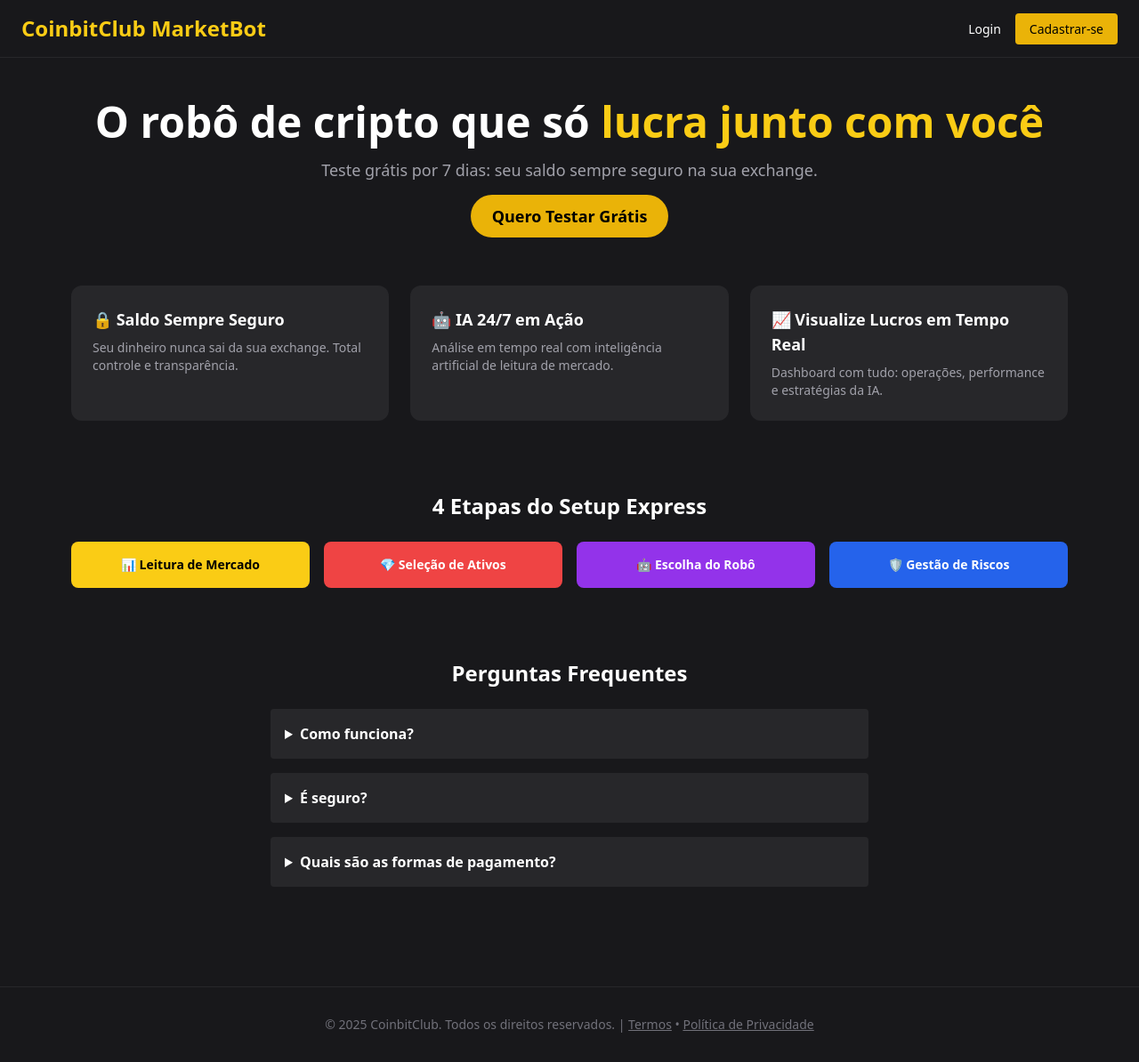
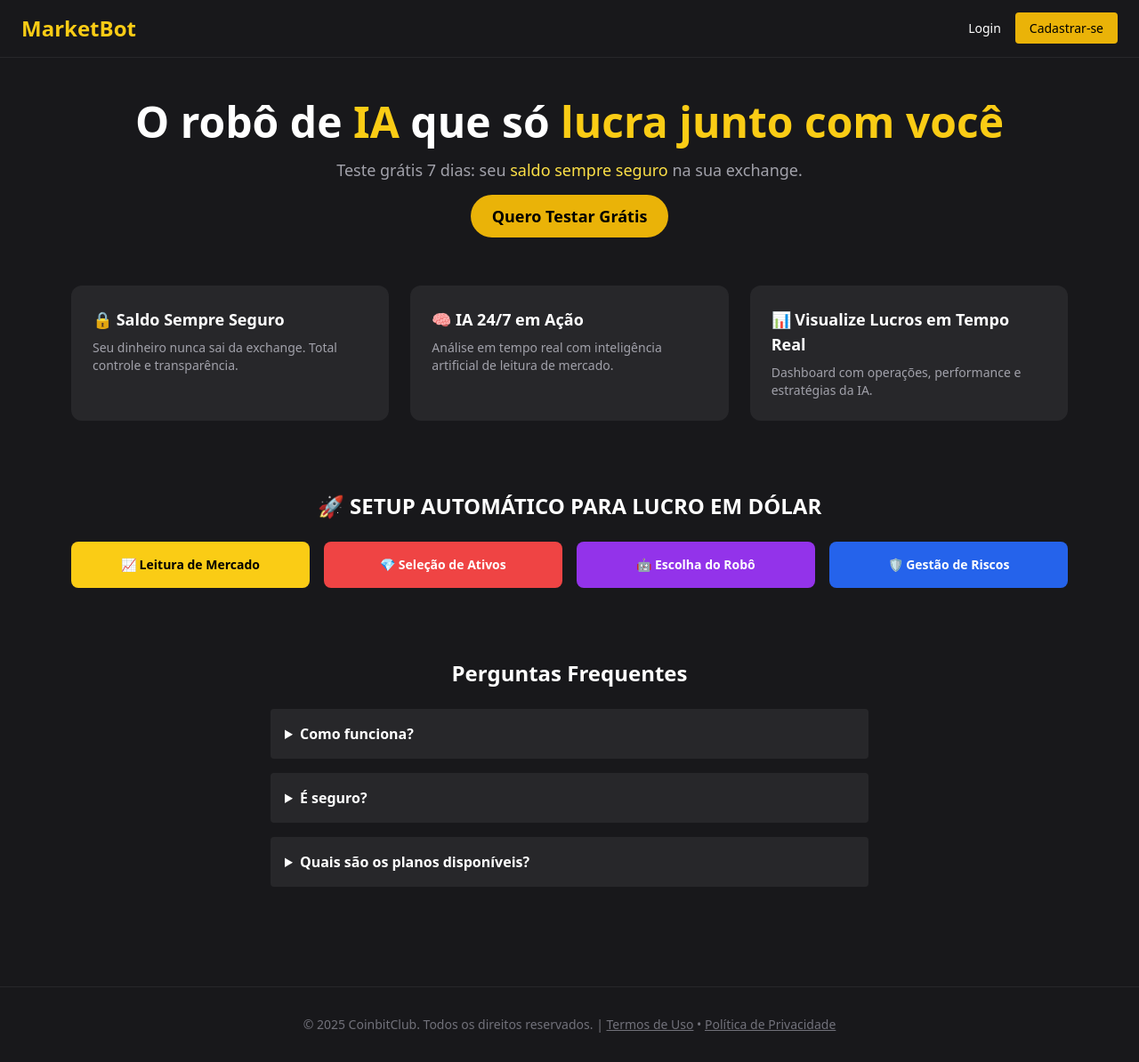
Before and after one commit to coinbitclub/coinbitclub-frontend-premium, a React (Vite) app: page / in a window 1280 px wide. Shown: the whole page at 89% size. Built offline with nearby package versions, Linux system fonts and the light colour scheme.

Commit message:
Deploy premium completo com Tailwind e estrutura funcional

```diff
--- a/src/App.jsx
+++ b/src/App.jsx
@@ -1,13 +1,11 @@
 import React from "react";
 import { BrowserRouter as Router, Routes, Route, Navigate } from "react-router-dom";
 import LandingPage from "./pages/LandingPage";
-import Login from "./pages/Login";
+import Terms from "./pages/Terms"; // caso deseje criar a página
+import Login from "./pages/Login"; // se desejar integrar
 import Register from "./pages/Register";
+import NotFound from "./pages/NotFound";
 import Dashboard from "./pages/Dashboard";
-import Plans from "./pages/Plans";
-import FAQ from "./pages/FAQ";
-import Terms from "./pages/Terms";
-// Você pode adicionar mais páginas conforme forem criadas
 
 export default function App() {
   const isAuthenticated = !!localStorage.getItem("token");
@@ -15,19 +13,12 @@
   return (
     <Router>
       <Routes>
-        {/* Público */}
         <Route path="/" element={<LandingPage />} />
         <Route path="/login" element={<Login />} />
         <Route path="/register" element={<Register />} />
-        <Route path="/planos" element={<Plans />} />
-        <Route path="/faq" element={<FAQ />} />
         <Route path="/termos" element={<Terms />} />
-
-        {/* Privado */}
-        <Route
-          path="/painel"
-          element={isAuthenticated ? <Dashboard /> : <Navigate to="/login" replace />}
-        />
+        <Route path="/painel" element={isAuthenticated ? <Dashboard /> : <Navigate to="/login" replace />} />
+        <Route path="*" element={<NotFound />} />
       </Routes>
     </Router>
   );
--- /dev/null
+++ b/src/components/Logo.jsx
@@ -0,0 +1,12 @@
+import React from "react";
+import { Link } from "react-router-dom";
+import logo from "@/assets/logo.svg"; // ajuste o caminho conforme sua logo
+
+export default function Logo() {
+  return (
+    <Link to="/" className="flex items-center space-x-2">
+      <img src={logo} alt="Logo MarketBot" className="h-8" />
+      <span className="text-xl font-bold text-yellow-400">MarketBot</span>
+    </Link>
+  );
+}
--- a/src/pages/LandingPage.jsx
+++ b/src/pages/LandingPage.jsx
@@ -5,37 +5,39 @@
   return (
     <div className="bg-zinc-900 text-white min-h-screen font-sans">
       <header className="px-6 py-4 flex justify-between items-center border-b border-zinc-800">
-        <h1 className="text-2xl font-bold text-yellow-400">CoinbitClub MarketBot</h1>
-        <div className="space-x-4">
-          <Link to="/login" className="text-sm hover:underline">Login</Link>
-          <Link to="/register" className="bg-yellow-500 text-black px-4 py-2 rounded hover:bg-yellow-400 text-sm font-medium">Cadastrar-se</Link>
+        <h1 className="text-2xl font-bold text-yellow-400">MarketBot</h1>
+        <div className="space-x-4 text-sm">
+          <Link to="/login" className="hover:underline">Login</Link>
+          <Link to="/register" className="bg-yellow-500 text-black px-4 py-2 rounded hover:bg-yellow-400 font-medium">Cadastrar-se</Link>
         </div>
       </header>
 
       <main className="px-6 md:px-20 py-12 text-center">
-        <h2 className="text-4xl md:text-5xl font-bold mb-4 leading-tight">O robô de cripto que só <span className="text-yellow-400">lucra junto com você</span></h2>
-        <p className="text-zinc-400 text-lg mb-6">Teste grátis por 7 dias: seu saldo sempre seguro na sua exchange.</p>
+        <h2 className="text-4xl md:text-5xl font-bold mb-4 leading-tight">
+          O robô de <span className="text-yellow-400">IA</span> que só <span className="text-yellow-400">lucra junto com você</span>
+        </h2>
+        <p className="text-zinc-400 text-lg mb-6">Teste grátis 7 dias: seu <span className="text-yellow-300 font-medium">saldo sempre seguro</span> na sua exchange.</p>
         <Link to="/register" className="bg-yellow-500 hover:bg-yellow-400 text-black px-6 py-3 rounded-full font-semibold text-lg">Quero Testar Grátis</Link>
 
         <section className="grid grid-cols-1 md:grid-cols-3 gap-6 mt-16 text-left">
           <div className="bg-zinc-800 p-6 rounded-xl">
             <h3 className="text-lg font-semibold mb-2">🔒 Saldo Sempre Seguro</h3>
-            <p className="text-zinc-400 text-sm">Seu dinheiro nunca sai da sua exchange. Total controle e transparência.</p>
+            <p className="text-zinc-400 text-sm">Seu dinheiro nunca sai da exchange. Total controle e transparência.</p>
           </div>
           <div className="bg-zinc-800 p-6 rounded-xl">
-            <h3 className="text-lg font-semibold mb-2">🤖 IA 24/7 em Ação</h3>
+            <h3 className="text-lg font-semibold mb-2">🧠 IA 24/7 em Ação</h3>
             <p className="text-zinc-400 text-sm">Análise em tempo real com inteligência artificial de leitura de mercado.</p>
           </div>
           <div className="bg-zinc-800 p-6 rounded-xl">
-            <h3 className="text-lg font-semibold mb-2">📈 Visualize Lucros em Tempo Real</h3>
-            <p className="text-zinc-400 text-sm">Dashboard com tudo: operações, performance e estratégias da IA.</p>
+            <h3 className="text-lg font-semibold mb-2">📊 Visualize Lucros em Tempo Real</h3>
+            <p className="text-zinc-400 text-sm">Dashboard com operações, performance e estratégias da IA.</p>
           </div>
         </section>
 
         <section className="mt-20">
-          <h3 className="text-2xl font-bold mb-6">4 Etapas do Setup Express</h3>
+          <h3 className="text-2xl font-bold mb-6">🚀 SETUP AUTOMÁTICO PARA LUCRO EM DÓLAR</h3>
           <div className="grid grid-cols-2 md:grid-cols-4 gap-4 text-center">
-            <div className="bg-yellow-400 text-black rounded-lg py-4 px-2 font-semibold text-sm">📊 Leitura de Mercado</div>
+            <div className="bg-yellow-400 text-black rounded-lg py-4 px-2 font-semibold text-sm">📈 Leitura de Mercado</div>
             <div className="bg-red-500 text-white rounded-lg py-4 px-2 font-semibold text-sm">💎 Seleção de Ativos</div>
             <div className="bg-purple-600 text-white rounded-lg py-4 px-2 font-semibold text-sm">🤖 Escolha do Robô</div>
             <div className="bg-blue-600 text-white rounded-lg py-4 px-2 font-semibold text-sm">🛡️ Gestão de Riscos</div>
@@ -47,22 +49,24 @@
           <div className="grid gap-4 max-w-2xl mx-auto">
             <details className="bg-zinc-800 rounded p-4">
               <summary className="cursor-pointer font-semibold">Como funciona?</summary>
-              <p className="mt-2 text-sm text-zinc-400">Conectamos seu robô à sua exchange para operar de forma automatizada com IA e parâmetros de risco personalizados.</p>
+              <p className="mt-2 text-sm text-zinc-400">Conectamos seu robô à sua exchange para operar de forma automatizada com IA e parâmetros personalizados.</p>
             </details>
             <details className="bg-zinc-800 rounded p-4">
               <summary className="cursor-pointer font-semibold">É seguro?</summary>
-              <p className="mt-2 text-sm text-zinc-400">Sim. Não temos acesso ao seu saldo. Utilizamos chaves com permissão apenas de leitura/operação, sem saques.</p>
+              <p className="mt-2 text-sm text-zinc-400">Sim. O saldo permanece na sua conta da exchange. Só operamos com chaves sem permissão de saque.</p>
             </details>
             <details className="bg-zinc-800 rounded p-4">
-              <summary className="cursor-pointer font-semibold">Quais são as formas de pagamento?</summary>
-              <p className="mt-2 text-sm text-zinc-400">Você pode usar cartão, PIX, ou saldo pré-pago conforme seu plano escolhido.</p>
+              <summary className="cursor-pointer font-semibold">Quais são os planos disponíveis?</summary>
+              <p className="mt-2 text-sm text-zinc-400">Temos planos mensais, pré-pagos e internacionais. Acesse os planos no menu.</p>
             </details>
           </div>
         </section>
       </main>
 
       <footer className="text-center text-zinc-500 text-sm py-8 border-t border-zinc-800 mt-16">
-        © 2025 CoinbitClub. Todos os direitos reservados. | <Link to="/termos" className="underline">Termos</Link> • <Link to="/termos" className="underline">Política de Privacidade</Link>
+        © 2025 CoinbitClub. Todos os direitos reservados. |{" "}
+        <Link to="/termos" className="underline">Termos de Uso</Link> •{" "}
+        <Link to="/termos" className="underline">Política de Privacidade</Link>
       </footer>
     </div>
   );
```
Also changed, not shown: src/assets/logo.svg (added), 1 other file (tests, documents, lock files or other folders).
